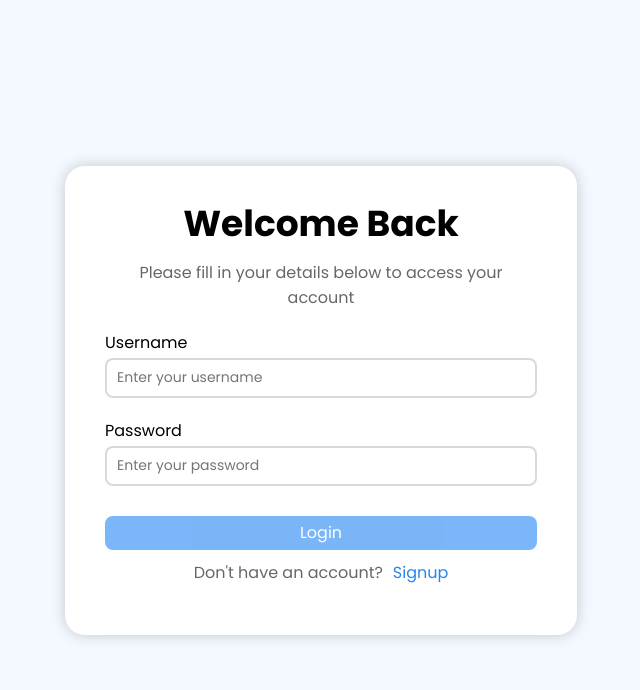
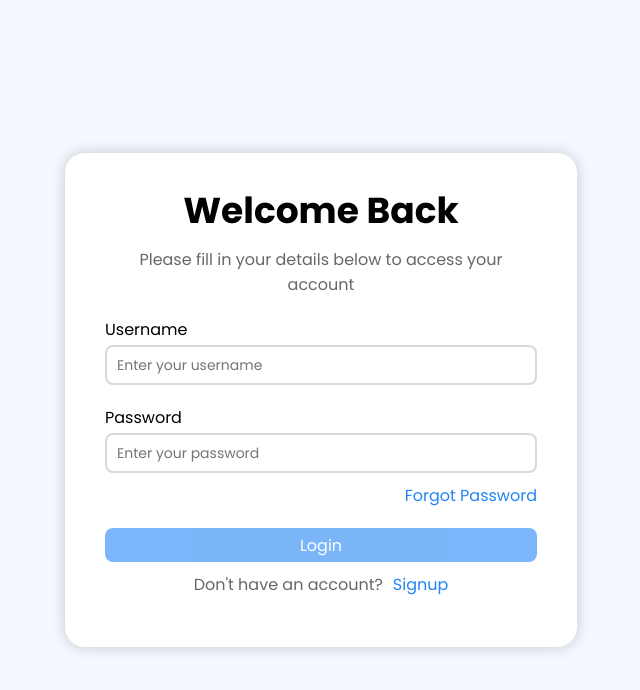
Before and after one commit to tlhalesebaeng/testmaker-frontend, a React (Vite) app: page /login in a window 1280 px wide. Shown: the top 690 px of the page, without its empty margins (319-959 px from the left). Built offline with nearby package versions, Linux system fonts and the light colour scheme.

Commit message:
Add a link that takes us to the forgot password page

```diff
--- a/src/features/auth/login/Login.css
+++ b/src/features/auth/login/Login.css
@@ -0,0 +1,3 @@
+.forgot-password {
+    justify-content: flex-end;
+}
--- a/src/features/auth/login/Login.jsx
+++ b/src/features/auth/login/Login.jsx
@@ -4,9 +4,9 @@ import { useNavigate } from 'react-router-dom';
 import Button from '../../../components/button/Button.jsx';
 import Card from '../../../components/card/Card.jsx';
 import Input from '../../../components/input/Input.jsx';
+import AuthQuestion from '../auth-question/AuthQuestion.jsx';
 import Form from '../form/Form.jsx';
 import './Login.css';
-import AuthQuestion from '../auth-question/AuthQuestion.jsx';
 
 const Login = () => {
     const navigate = useNavigate();
@@ -51,6 +51,9 @@ const Login = () => {
                     {fields.map((field) => (
                         <Input key={field.id} {...field} />
                     ))}
+                    <a className="flex-container forgot-password" onClick={() => navigate('/password/reset')}>
+                        Forgot Password
+                    </a>
                     <Button disabled={disableBtn} onClick={(e) => handleSubmit(e)}>
                         Login
                     </Button>
```
